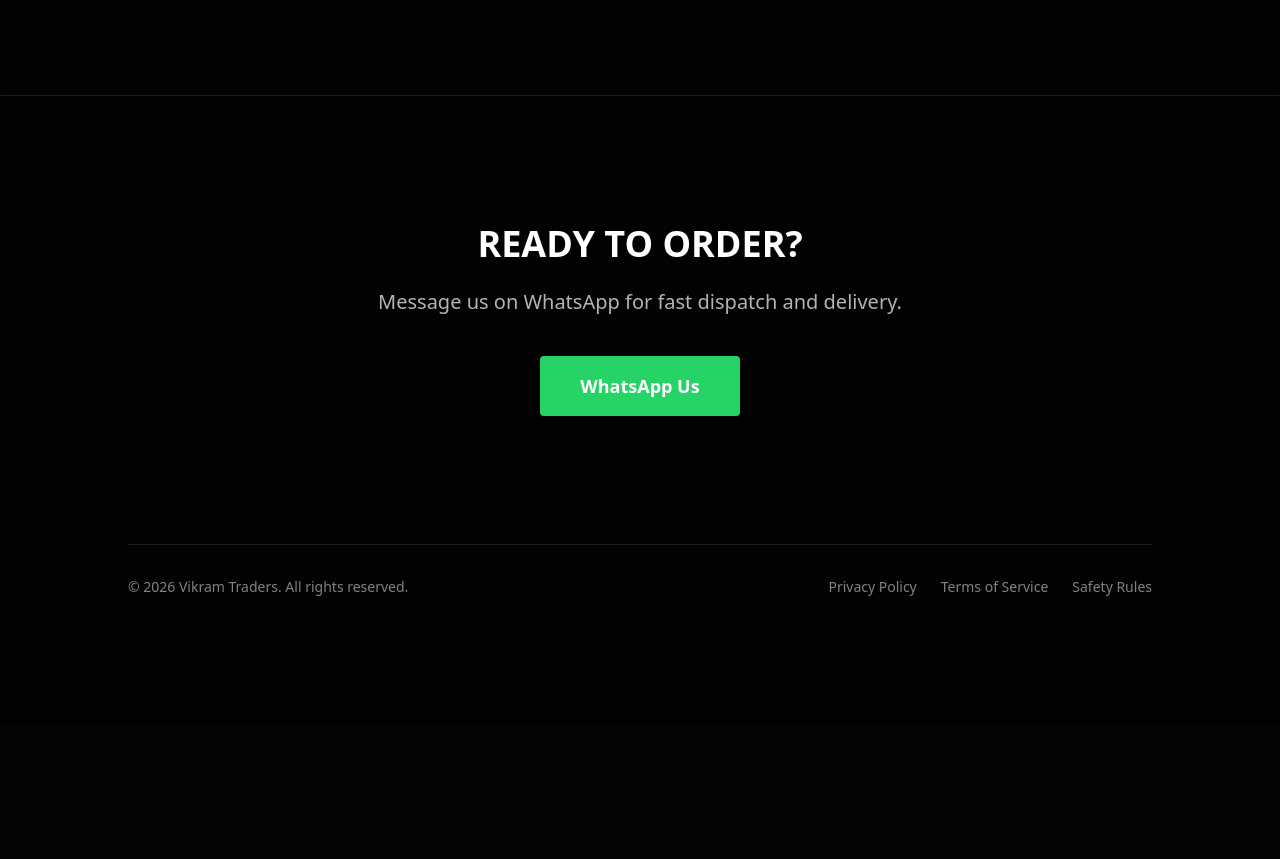
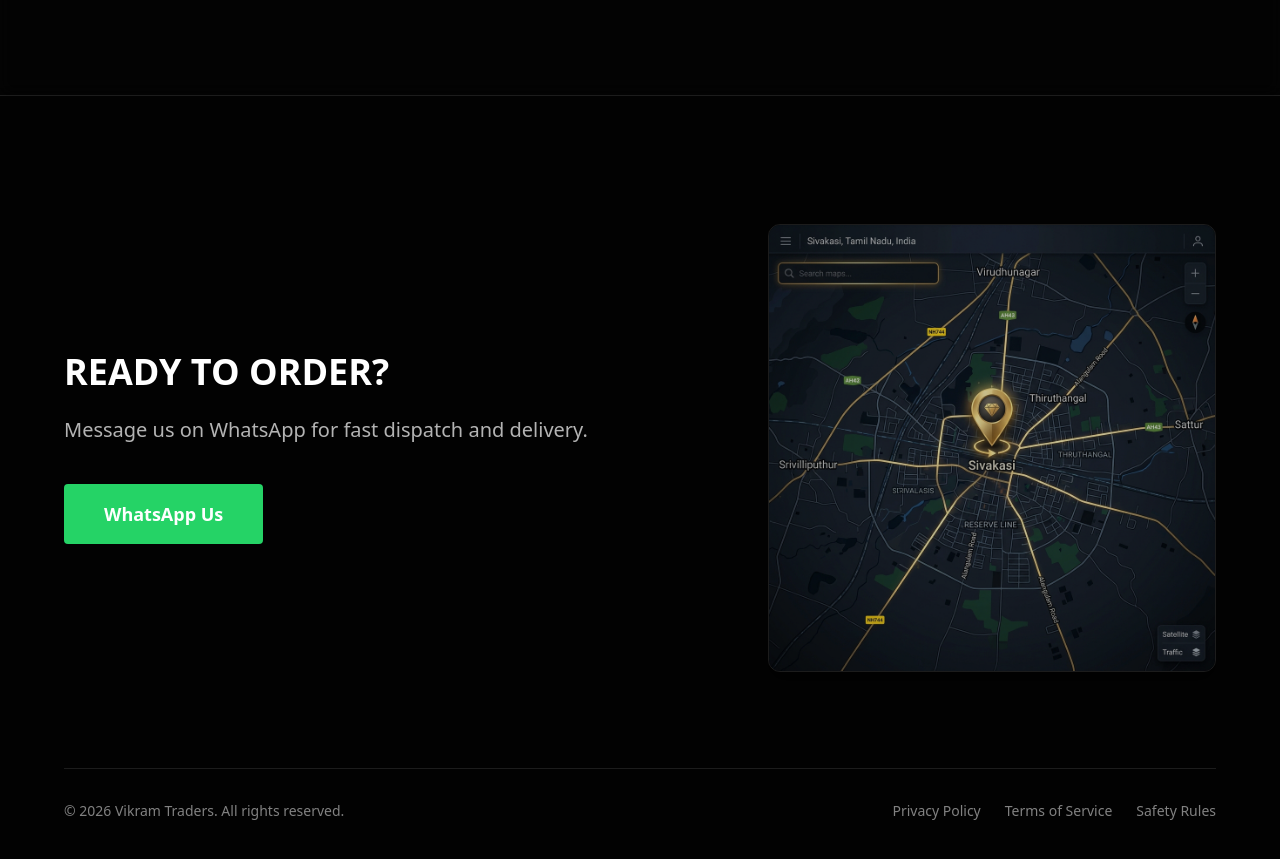
Before and after one commit to Gowthamav2004/viktradernew, a Next.js app: page / in a window 1280 px wide. Shown: the part 7352-8211 px from the top of the page. Before the commit the page ends 8077 px from the top, so only its background shows below. Built offline with nearby package versions, Linux system fonts and the light colour scheme.

Commit message:
Update footer layout with map link

```diff
--- a/src/components/vikram/ScrollContent.tsx
+++ b/src/components/vikram/ScrollContent.tsx
@@ -462,20 +462,39 @@
       </section>
 
       {/* SECTION: FOOTER */}
-      <section id="contact" className="flex flex-col items-center justify-center px-6 py-32 text-center pointer-events-auto bg-black/50 backdrop-blur-sm border-t border-white/10">
+      <section id="contact" className="flex flex-col items-center justify-center px-6 py-24 md:py-32 pointer-events-auto bg-black/50 backdrop-blur-sm border-t border-white/10">
+
+        <div className="w-full max-w-6xl grid grid-cols-1 md:grid-cols-2 gap-12 md:gap-8 items-center mb-16 md:mb-24">
+          {/* Left Side: Order text & button */}
+          <div className="flex flex-col items-center md:items-start text-center md:text-left">
             <h3 className="mb-6 text-4xl font-bold text-white uppercase">
               Ready to Order?
             </h3>
             <p className="mb-10 text-xl text-white/70">
               Message us on WhatsApp for fast dispatch and delivery.
             </p>
-        <a href="https://wa.me/919655656041" target="_blank" rel="noopener noreferrer" className="relative z-50 pointer-events-auto bg-[#25D366] px-6 md:px-10 py-3 md:py-4 text-base md:text-lg w-full max-w-xs md:max-w-none md:w-auto font-bold text-white rounded transition-all hover:bg-[#128C7E] flex items-center gap-2 mx-auto inline-flex justify-center items-center">
+            <a href="https://wa.me/919655656041" target="_blank" rel="noopener noreferrer" className="relative z-50 pointer-events-auto bg-[#25D366] px-6 md:px-10 py-3 md:py-4 text-base md:text-lg w-full max-w-xs md:max-w-none md:w-auto font-bold text-white rounded transition-all hover:bg-[#128C7E] flex items-center gap-2 justify-center">
               WhatsApp Us
             </a>
+          </div>
 
-        <div className="mt-32 w-full max-w-5xl border-t border-white/10 pt-8 flex flex-col md:flex-row justify-between text-sm text-white/50">
+          {/* Right Side: Map Hyper Image */}
+          <div className="flex justify-center md:justify-end">
+            <a href="https://maps.app.goo.gl/q8Y3LppuomnuRPuL6" target="_blank" rel="noopener noreferrer" className="relative group block overflow-hidden rounded-xl border border-white/10 hover:border-[#cca052] transition-colors w-full max-w-md shadow-lg shadow-black/50">
+              <img src="/images/map-location.jpg" alt="Our Location in Sivakasi" className="w-full h-auto object-cover opacity-80 group-hover:opacity-100 transition-opacity duration-300" />
+              <div className="absolute inset-0 flex items-center justify-center bg-black/40 opacity-0 group-hover:opacity-100 transition-opacity duration-300">
+                <span className="bg-[#cca052] text-black font-bold px-4 py-2 rounded shadow-md text-sm uppercase tracking-wider flex items-center gap-2">
+                  <svg width="18" height="18" viewBox="0 0 24 24" fill="none" stroke="currentColor" strokeWidth="2" strokeLinecap="round" strokeLinejoin="round"><path d="M21 10c0 7-9 13-9 13s-9-6-9-13a9 9 0 0 1 18 0z"></path><circle cx="12" cy="10" r="3"></circle></svg>
+                  View on Google Maps
+                </span>
+              </div>
+            </a>
+          </div>
+        </div>
+
+        <div className="w-full max-w-6xl border-t border-white/10 pt-8 flex flex-col md:flex-row justify-between items-center md:items-start text-sm text-white/50 text-center md:text-left gap-4 md:gap-0">
           <p>© 2026 Vikram Traders. All rights reserved.</p>
-          <div className="flex gap-6 mt-4 md:mt-0">
+          <div className="flex flex-wrap justify-center md:justify-end gap-6">
             <a href="#" className="hover:text-white transition-colors">Privacy Policy</a>
             <a href="#" className="hover:text-white transition-colors">Terms of Service</a>
             <a href="#" className="hover:text-white transition-colors">Safety Rules</a>
```
Also changed, not shown: public/images/map-location.jpg (added). Lines whose indentation alone changed are shown as unchanged.
